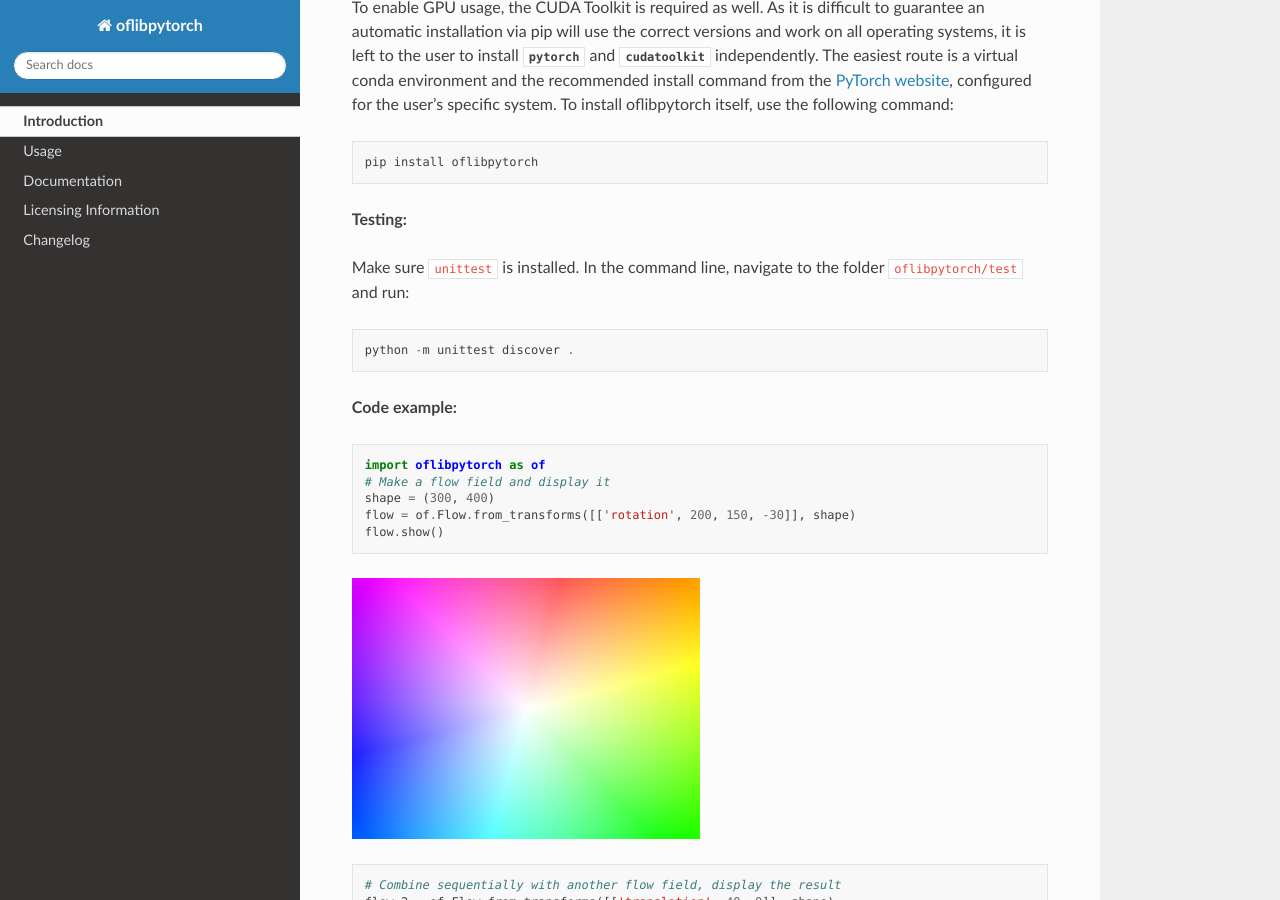
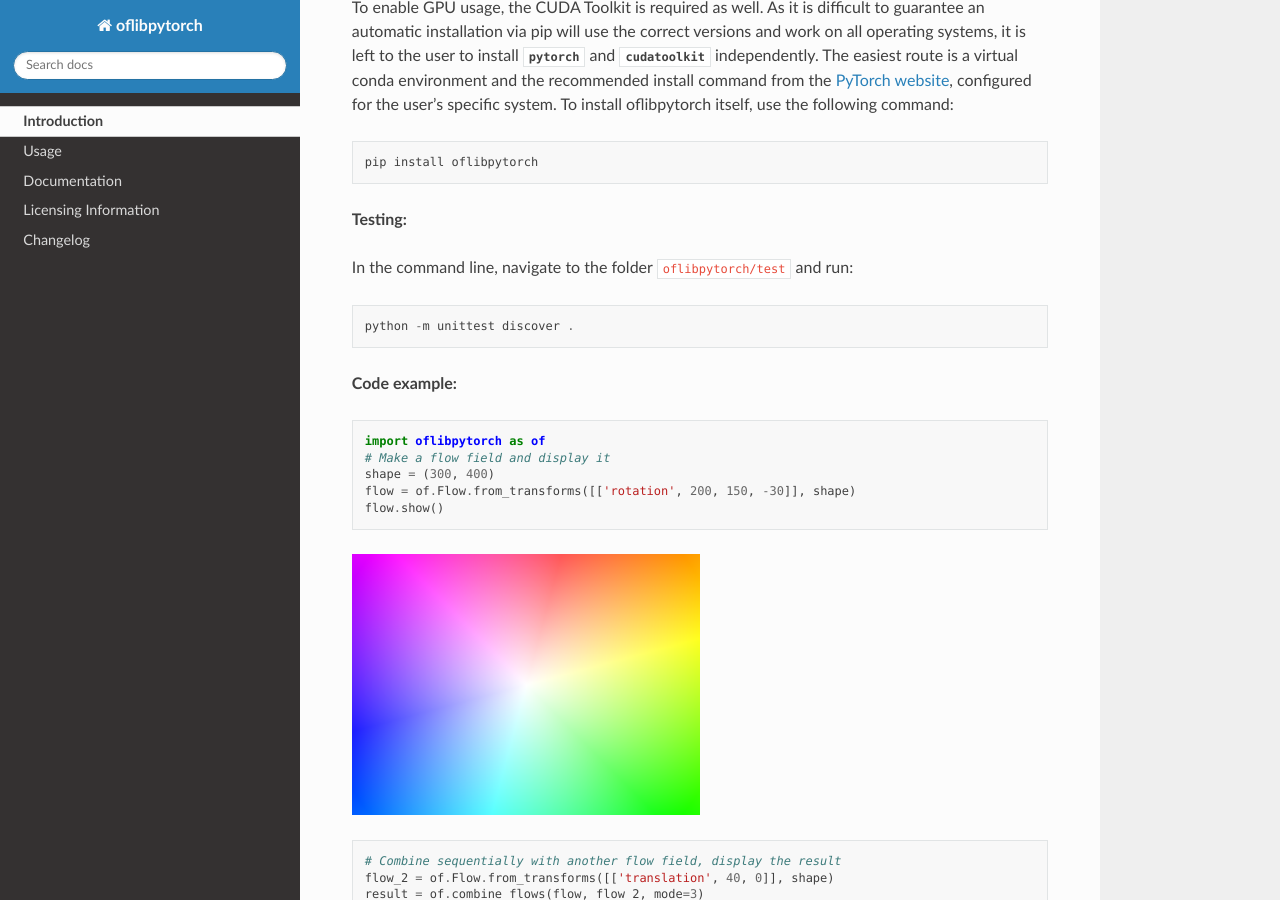
Before and after one commit to CSRavasio/oflibpytorch, a Sphinx documentation site: the page built from docs/index.rst, in a window 1280 px wide and 900 px high, scrolled down 1137 px. Built offline with Sphinx 7.4.7 and the Read the Docs theme 2.0.0, drawn with Linux system fonts in a browser that asks for light colours.

Commit message:
README.rst and index.rst corrections

```diff
--- a/README.rst
+++ b/README.rst
@@ -75,8 +75,8 @@ following command:
 
 Testing
 ------------
-Oflibpytorch contains a large number of tests to verify it is working as intended. To run them, ensure the ``unittest``
-package is installed. Then, use the command line to navigate to ``oflibpytorch/test`` and run the following code:
+Oflibpytorch contains a large number of tests to verify it is working as intended. Use the command line to navigate
+to ``oflibpytorch/test`` and run the following code:
 
 .. code-block::
 
--- a/docs/index.rst
+++ b/docs/index.rst
@@ -41,7 +41,7 @@ following command:
 
 **Testing:**
 
-Make sure ``unittest`` is installed. In the command line, navigate to the folder ``oflibpytorch/test`` and run:
+In the command line, navigate to the folder ``oflibpytorch/test`` and run:
 
 .. code-block::
 
```
